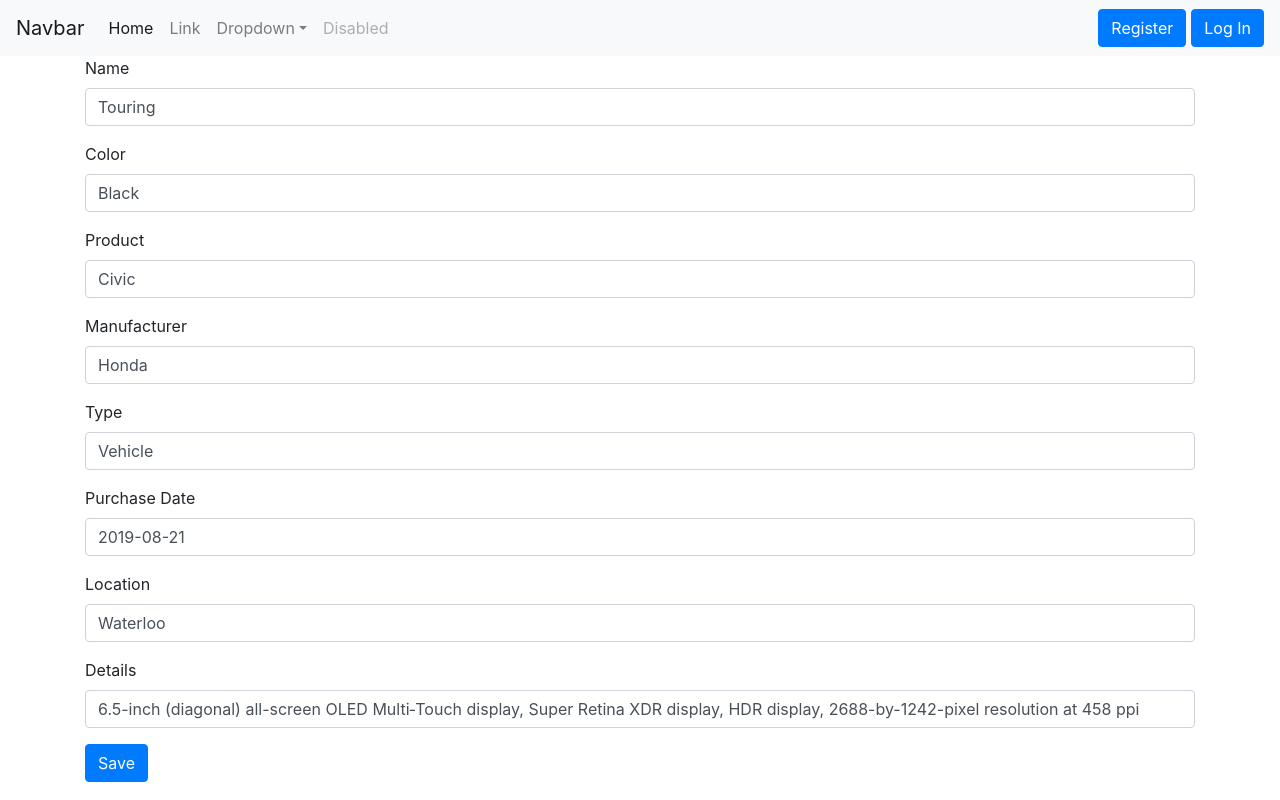
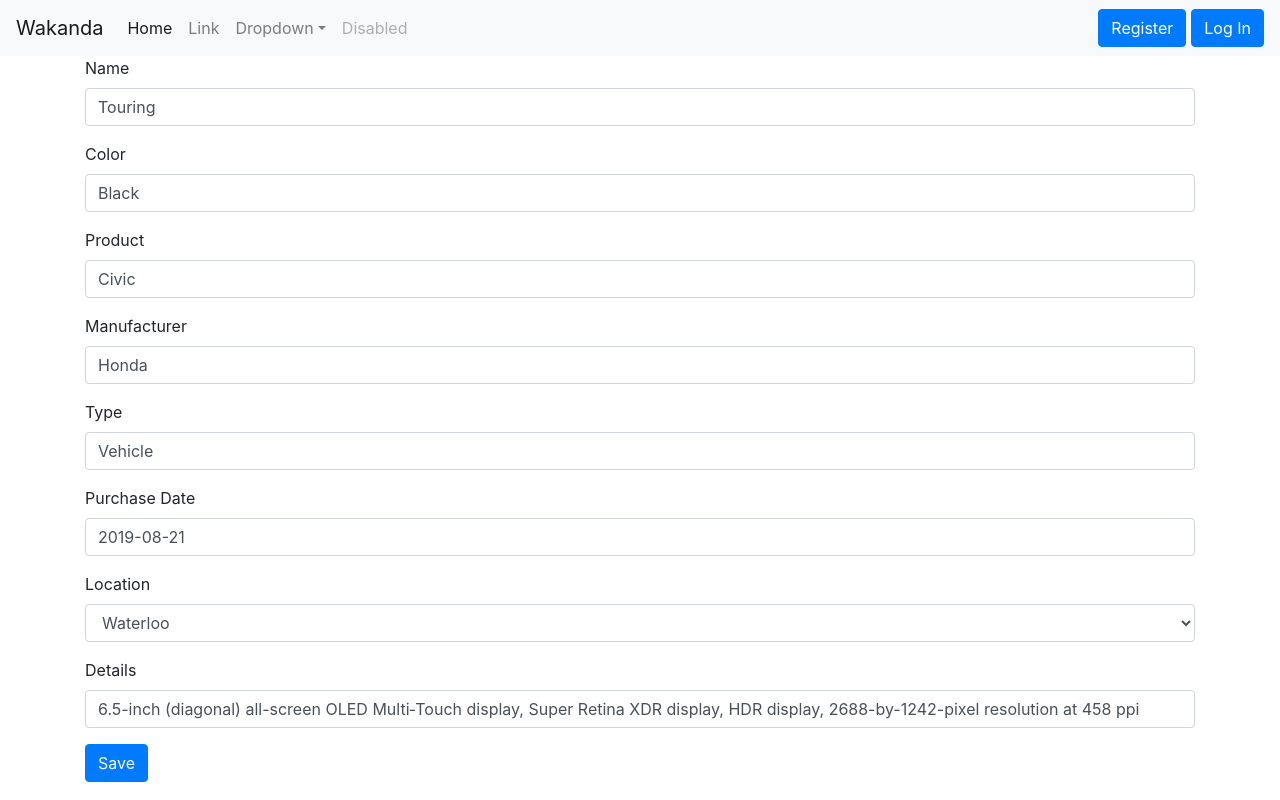
Before and after one commit to NarutoUzumaki77/BlackPanther, a React (Create React App) app: page /devices/edit/dUze4lyo9s397kidAZ3SHu in a window 1280 px wide. Built offline with nearby package versions, Linux system fonts and the light colour scheme.

Commit message:
edit and save existing device info

```diff
--- a/src/App.css
+++ b/src/App.css
@@ -9,7 +9,7 @@
 
 .corners2 {
   border-radius: 15px;
-  border: 2px solid #5b5be7;
+  border: 2px solid #428bca;
   padding: 20px;
   padding-left: 50px;
 }
@@ -23,7 +23,7 @@
   padding-left: 20px;
   margin-top: 10px;
   cursor: pointer;
-  color: #5b5be7;
+  color: #428bca;
 }
 
 .center {
--- a/src/components/common/form.jsx
+++ b/src/components/common/form.jsx
@@ -79,6 +79,7 @@ class Form extends Component {
     return (
       <SelectOptionField
         name={name}
+        key={name}
         value={data[name]}
         label={label}
         options={options}
--- a/src/components/common/navbar.jsx
+++ b/src/components/common/navbar.jsx
@@ -1,23 +1,12 @@
 import React from "react";
-// import { NavLink, Link } from "react-router-dom";
+import { NavLink, Link } from "react-router-dom";
 
 const NavBar = () => {
   return (
     <nav className="navbar navbar-expand-lg navbar-light bg-light">
-      <a className="navbar-brand" href="#">
-        Navbar
-      </a>
-      <button
-        className="navbar-toggler"
-        type="button"
-        data-toggle="collapse"
-        data-target="#navbarSupportedContent"
-        aria-controls="navbarSupportedContent"
-        aria-expanded="false"
-        aria-label="Toggle navigation"
-      >
-        <span className="navbar-toggler-icon"></span>
-      </button>
+      <Link className="navbar-brand" to="/">
+        Wakanda
+      </Link>
 
       <div className="collapse navbar-collapse" id="navbarSupportedContent">
         <ul className="navbar-nav mr-auto">
--- a/src/components/common/select.jsx
+++ b/src/components/common/select.jsx
@@ -18,7 +18,7 @@ const SelectOptionField = ({
         onChange={handleSelected}
       >
         {options.map((option) => (
-          <option key={option._id} value={option.name}>
+          <option key={option.id} value={option.name}>
             {option.name}
           </option>
         ))}
--- a/src/components/devices/deviceForm.jsx
+++ b/src/components/devices/deviceForm.jsx
@@ -1,6 +1,7 @@
 import React from "react";
 import Form from "../common/form";
-import { getInventoryItem } from "../../services/fakeInventory";
+import { getInventoryItem, saveItem } from "../../services/fakeInventory";
+import { getLocations } from "../../services/fakeCompanyLocation";
 import Joi from "joi-browser";
 
 class DeviceForm extends Form {
@@ -19,6 +20,8 @@ class DeviceForm extends Form {
         status: "",
         details: "",
       },
+      options: [],
+      selectedOption: "",
     };
   }
 
@@ -35,6 +38,8 @@ class DeviceForm extends Form {
   };
 
   componentDidMount() {
+    const locations = getLocations();
+
     const device_id = this.props.match.params.id;
     if (!device_id) return;
 
@@ -50,12 +55,37 @@ class DeviceForm extends Form {
         location: device.location.name,
         status: device.status,
         details: device.details,
-      }
-    })
+      },
+      options: locations,
+      selectedOption: device.location.name,
+    });
   }
 
   doSubmit = () => {
-    console.log("Submit clicked");
+    const { data, options, selectedOption } = this.state;
+    let location = options.find((g) => g.name === selectedOption);
+
+    const device_id = this.props.match.params.id;
+    const formatted_device = this.formatDevice(data, device_id, location);
+
+    saveItem(formatted_device);
+
+    this.props.history.push("/devices");
+  };
+
+  formatDevice = (device, device_id, location) => {
+    return {
+      id: device_id,
+      name: device.name,
+      color: device.color,
+      product: device.product,
+      manufacturer: device.manufacturer,
+      type: device.type,
+      purchase_date: device.purchase_date,
+      location: location,
+      status: device.status,
+      details: device.details,
+    };
   };
 
   render() {
@@ -67,7 +97,7 @@ class DeviceForm extends Form {
         {this.renderInput("manufacturer", "Manufacturer")}
         {this.renderInput("type", "Type")}
         {this.renderInput("purchase_date", "Purchase Date")}
-        {this.renderInput("location", "Location")}
+        {this.renderSelect("location", "Location")}
         {this.renderInput("details", "Details")}
         <button
           disabled={this.validate()}
--- a/src/components/devices/devices.jsx
+++ b/src/components/devices/devices.jsx
@@ -10,7 +10,7 @@ class Devices extends Component {
     super(props);
     this.state = {
       devices: [],
-      pageSize: 4,
+      pageSize: 10,
       currentPage: 1,
       sortColumn: { path: "name", order: "asc" },
     };
--- a/src/services/fakeCompanyLocation.js
+++ b/src/services/fakeCompanyLocation.js
@@ -1,8 +1,8 @@
 
 const locations = [
-    {"id": "1598692204147", "name": "Toronto"},
-    {"id": "1598692204247", "name": "Waterloo"},
-    {"id": "1598602204147", "name": "London"},
+    {"id": "1598692205147", "name": "Toronto"},
+    {"id": "1598692206247", "name": "Waterloo"},
+    {"id": "1598602207147", "name": "London"},
 ]
 
 export function getLocations() {
--- a/src/services/fakeInventory.js
+++ b/src/services/fakeInventory.js
@@ -104,14 +104,15 @@ export function getInventoryItem(id) {
 	return inventory.find(i => i.id === id);
 }
 
-export function saveInventoryItem(item) {
+export function saveItem(item) {
 	let ItemInDB = inventory.find(i => i.id === item.id) || {};
 	ItemInDB.product = item.product
 	ItemInDB.type = item.type
 	ItemInDB.manufacturer = item.manufacturer
 	ItemInDB.color = item.color
 	ItemInDB.detail = item.detail
-	ItemInDB.purchase_date = item.purchase_date
+  ItemInDB.purchase_date = item.purchase_date
+  ItemInDB.location = item.location
 
 	if (!ItemInDB.id) {
     	ItemInDB.id = Date.now().toString();
```
